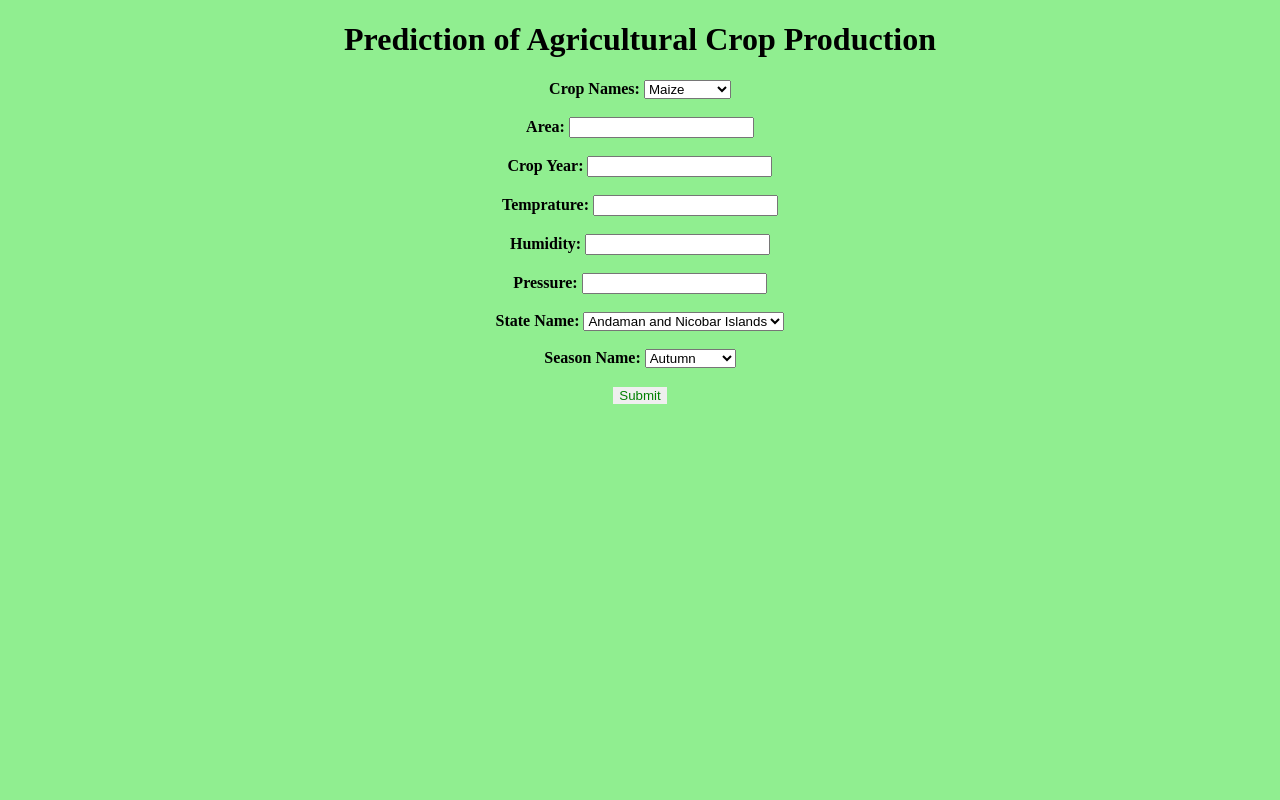
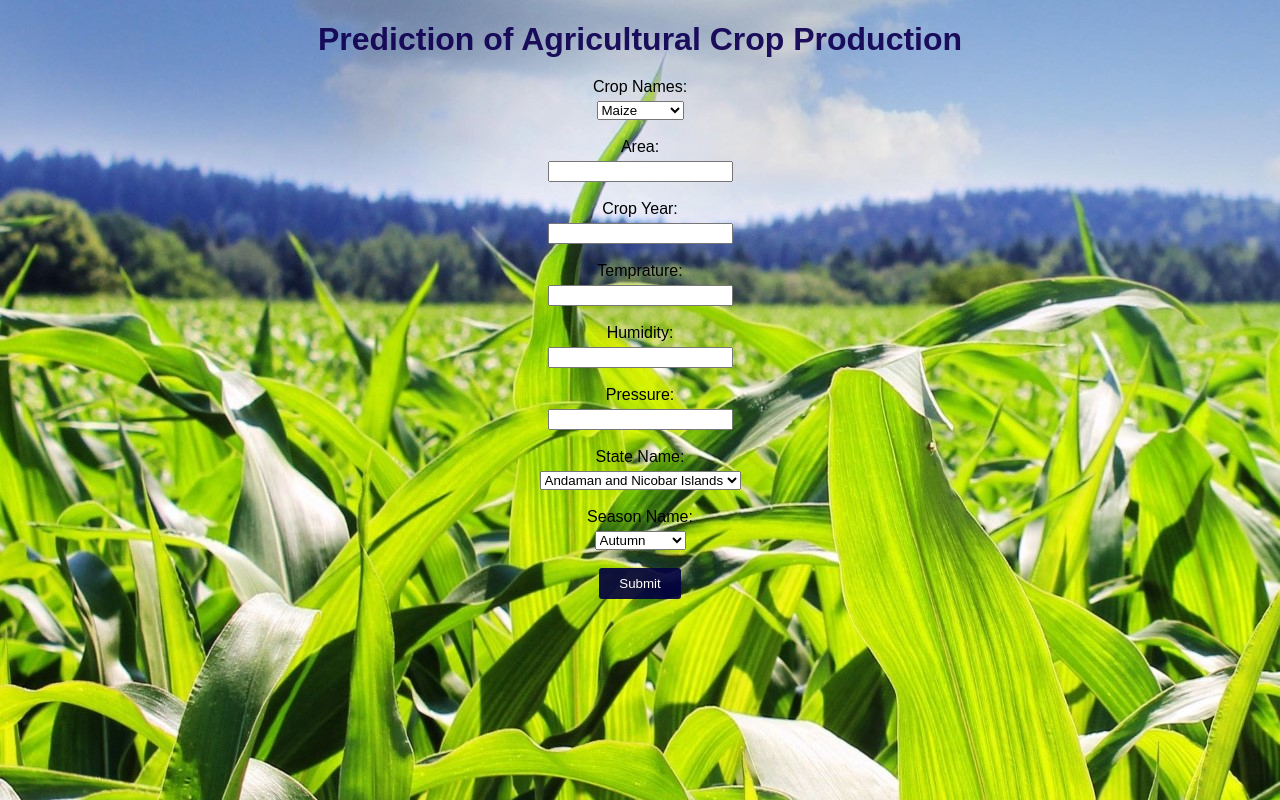
Before and after one commit to john-eldho-projects/project-predicting_crop_produce.github.io, a Flask app: page / in a window 1280 px wide. Run offline with Flask 3, Linux system fonts and the light colour scheme; parts of the project's set-up code (start-up, migrations or seed data) failed here and were passed over.

Commit message:
Update style.css

```diff
--- a/static/style.css
+++ b/static/style.css
@@ -1,37 +1,65 @@
-body{
-    align-items: center;
-    justify-content: center;
-    font-family: 'Times New Roman', Times, serif;
-    font-weight:bold;
-    font-style:normal;
+body {
 
-    background-color: lightgreen;
-    /* background-image: ; */
-
+    background-image: url("cropimage.jpg");
+    font-family: Arial, sans-serif;
+    margin: 0;
+    padding: 0;
+    background-color: #f9f9f9;
 }
 
-h1{
+.container {
+    width: 80%;
+    margin: 50px auto;
+    background-color: #fff;
+    padding: 20px;
+    border-radius: 5px;
+    box-shadow: 0 2px 4px rgba(0, 0, 0, 0.1);
+}
+
+h1 {
+    text-align: center;
+    color: #100152ef;
+    margin-bottom: 20px;
+}
+
+p {
+    text-align: center;
+    color: #af76fae5;
+    margin-bottom: 20px;
+}
+
+form {
+    text-align: center;
+    margin-bottom: 20px;
+}
+
+label {
+    display: block;
+    margin-bottom: 5px;
+    color: #000000;
+}
+
+input[type="text"] {
+    width: 100%;
+    padding: 8px;
+    border: 1px solid #ccc;
+    border-radius: 3px; margin-bottom: 10px;
+}
+
+button {
+    padding: 8px 20px;
+    background-color: #02013fe8;
+    color: #ffffff; border: none;
+    border-radius: 3px;
+    cursor: pointer;
+}
+
+button:hover {
+    background-color: #0056b3;
+}
+
+h2 {
+    margin-top: 20px;
+    color: #023f08;
     text-align: center;
 }
-
-form{
-    text-align: center;
-}
-
-h2{
-    text-align: center;
-}
-
-button{
-    text-align: center;
-    border: none;
-    color: green;
-    cursor :pointer;
-
-
-}
-
-button:hover{
-    background-color: lightcoral;
-
-}
```
